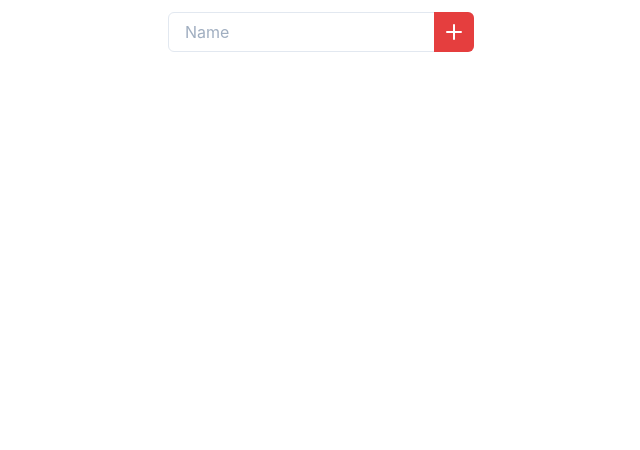
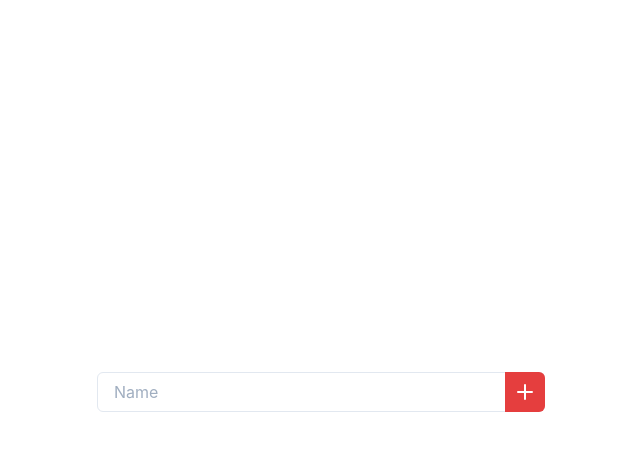
Before and after one commit to henteko/random_kun, a React (Create React App) app: page / in a window 1280 px wide. Shown: the top 450 px of the page, without its empty margins (319-959 px from the left). Built offline with nearby package versions, Linux system fonts and the light colour scheme.

Commit message:
change desgin

```diff
--- a/src/App.tsx
+++ b/src/App.tsx
@@ -1,5 +1,5 @@
 import * as React from "react";
-import { Box, VStack, Grid } from "@chakra-ui/react";
+import { Stack, Center, Spacer } from "@chakra-ui/react";
 import { ThemeProvider } from "./views/themeProvider";
 import { NameInput } from "./views/NameInput/nameInput";
 import { useState } from "react";
@@ -10,9 +10,15 @@ export const App = () => {
 
   return (
     <ThemeProvider>
-      <Box textAlign="center" fontSize="xl">
-        <Grid minH="100vh" p={3}>
-          <VStack spacing={8}>
+      <Center height="100vh">
+        <Stack minWidth="md">
+          <NameInput
+            onAdd={(name) => {
+              setNameList([name, ...nameList]);
+            }}
+          />
+          <Spacer />
+          <Stack>
             {nameList.map((name, index) => (
               <NameRow
                 name={name}
@@ -24,14 +30,9 @@ export const App = () => {
                 }}
               />
             ))}
-            <NameInput
-              onAdd={(name) => {
-                setNameList([...nameList, name]);
-              }}
-            />
-          </VStack>
-        </Grid>
-      </Box>
+          </Stack>
+        </Stack>
+      </Center>
     </ThemeProvider>
   );
 };
--- a/src/views/NameInput/nameInput.tsx
+++ b/src/views/NameInput/nameInput.tsx
@@ -1,11 +1,5 @@
 import * as React from "react";
-import {
-  Button,
-  HStack,
-  Input,
-  InputGroup,
-  InputRightElement,
-} from "@chakra-ui/react";
+import { Button, Input, InputGroup, InputRightElement } from "@chakra-ui/react";
 import { useState } from "react";
 import { AddIcon } from "@chakra-ui/icons";
 
@@ -17,7 +11,6 @@ export const NameInput: React.FC<NameInputProps> = ({ onAdd }) => {
   const [name, setName] = useState("");
 
   return (
-    <HStack>
     <form
       onSubmit={(event) => {
         event.preventDefault();
@@ -41,6 +34,5 @@ export const NameInput: React.FC<NameInputProps> = ({ onAdd }) => {
         </InputRightElement>
       </InputGroup>
     </form>
-    </HStack>
   );
 };
--- a/src/views/NameRow/nameRow.tsx
+++ b/src/views/NameRow/nameRow.tsx
@@ -1,5 +1,10 @@
 import * as React from "react";
-import { Text, HStack, Button } from "@chakra-ui/react";
+import {
+  Button,
+  Input,
+  InputRightElement,
+  InputGroup,
+} from "@chakra-ui/react";
 import { DeleteIcon } from "@chakra-ui/icons";
 
 type NameRowProps = {
@@ -9,16 +14,19 @@ type NameRowProps = {
 
 export const NameRow: React.FC<NameRowProps> = ({ name, onDelete }) => {
   return (
-    <HStack key={name}>
-      <Text>{name}</Text>
+    <InputGroup>
+      <Input value={name} isReadOnly />
+      <InputRightElement>
         <Button
-        variant="ghost"
+          variant="outline"
+          borderLeftRadius="0"
           onClick={() => {
             onDelete();
           }}
         >
           <DeleteIcon />
         </Button>
-    </HStack>
+      </InputRightElement>
+    </InputGroup>
   );
 };
```
Lines whose indentation alone changed are shown as unchanged.
